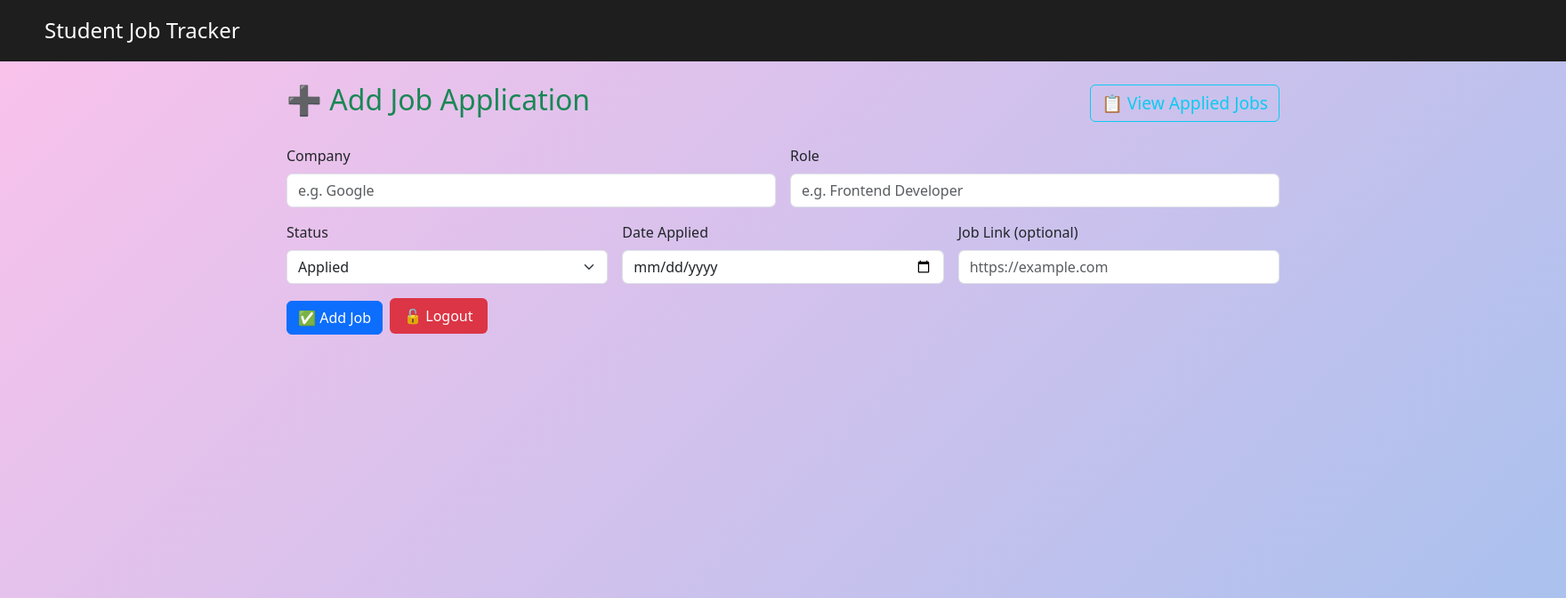
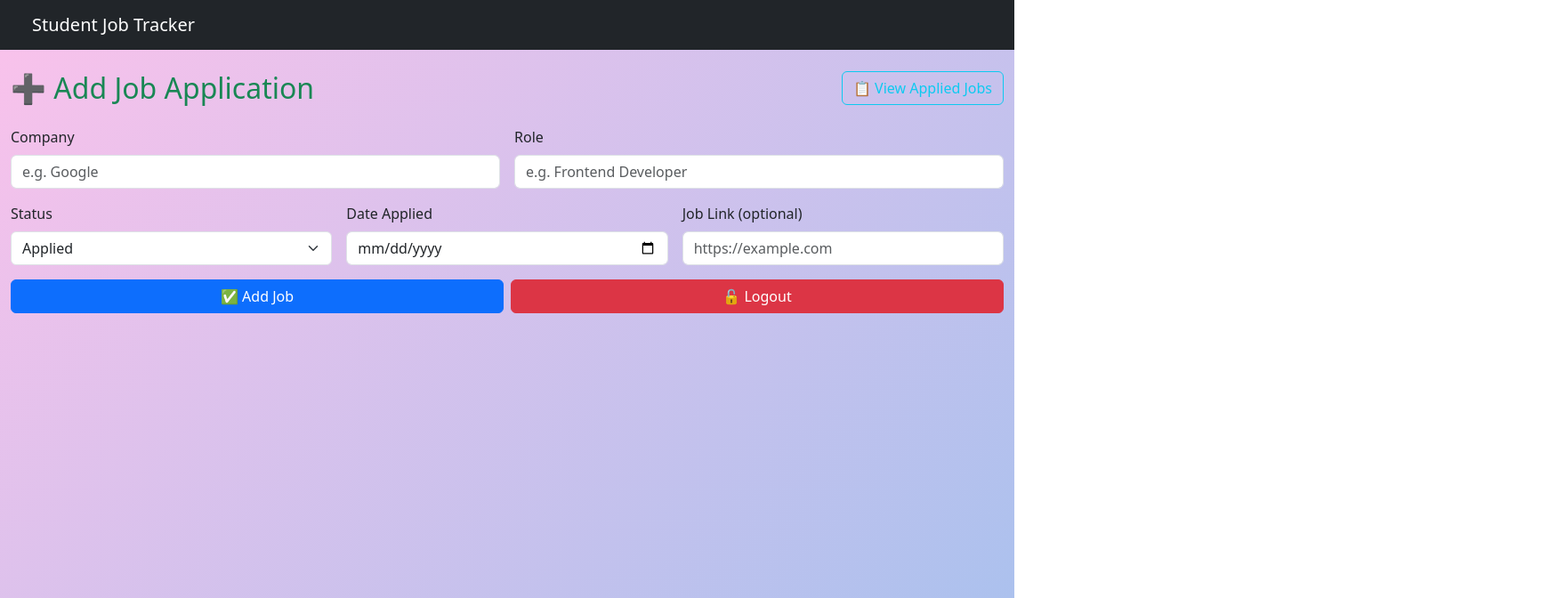
Before and after one commit to RohanGaikw/Student_Job_Tracker, a React (Vite) app in the folder frontend/: page /add-job in a window 1280 px wide. Shown: the top 672 px of the page at 89% size, 1760 px wide, since content can reach past the window. Built offline with nearby package versions, Linux system fonts and the light colour scheme.

Commit message:
Update AddJobForm.jsx

```diff
--- a/frontend/src/components/AddJobForm.jsx
+++ b/frontend/src/components/AddJobForm.jsx
@@ -28,11 +28,7 @@ const AddJobForm = () => {
     }
 
     try {
-      const jobData = {
-        ...form,
-        createdBy: user._id // 👈 send logged-in user ID
-      };
-
+      const jobData = { ...form, createdBy: user._id };
       await axios.post(`${import.meta.env.VITE_BACKEND_URL}/jobs`, jobData);
       alert('✅ Job added!');
       setForm({ company: '', role: '', status: 'Applied', appliedDate: '', link: '' });
@@ -42,40 +38,30 @@ const AddJobForm = () => {
     }
   };
 
-
   return (
-    <div
-    style={{
-      height: '100vh',
+    <div style={{
+      minHeight: '100vh',
       background: 'linear-gradient(135deg, #fbc2eb, #a6c1ee)',
       display: 'flex',
-      flexDirection: 'column',
-      width:'220vh'
-    }}
-  >
+      flexDirection: 'column'
+    }}>
+
       {/* Navbar */}
-    <nav
-      style={{
-        backgroundColor: '#1e1e1e',
-        color: 'white',
-        padding: '20px 50px',
-        display: 'flex',
-        justifyContent: 'space-between',
-        alignItems: 'center',
-      }}
-    >
-       <h4 onClick={() => navigate('/')} style={{ margin: 0, cursor: 'pointer' }}>
+      <nav className="navbar navbar-expand-md navbar-dark bg-dark px-4">
+        <div className="container-fluid">
+          <span className="navbar-brand" onClick={() => navigate('/')} style={{ cursor: 'pointer' }}>
             Student Job Tracker
-</h4>
+          </span>
+        </div>
       </nav>
+
+      {/* Form Section */}
       <div className="container my-4">
-      <div className="d-flex justify-content-between align-items-center mb-4">
-        <h2 className="text-success">➕ Add Job Application</h2>
-        {/* Job List Button */}
+        <div className="d-flex flex-column flex-md-row justify-content-between align-items-start align-items-md-center mb-4">
+          <h2 className="text-success mb-3 mb-md-0">➕ Add Job Application</h2>
           <button
             className="btn btn-outline-info"
             onClick={() => navigate('/job-list')}
-          style={{ fontSize: '1.2rem' }}
           >
             📋 View Applied Jobs
           </button>
@@ -142,28 +128,20 @@ const AddJobForm = () => {
             />
           </div>
 
-        <div className="col-12 mt-3">
-          <button type="submit" className="btn btn-primary me-2">
+          <div className="col-12 mt-3 d-flex flex-column flex-md-row gap-2">
+            <button type="submit" className="btn btn-primary w-100 w-md-auto">
               ✅ Add Job
             </button>
             <button
+              type="button"
+              className="btn btn-danger w-100 w-md-auto"
               onClick={() => {
                 localStorage.removeItem('user');
-      navigate('/'); // Redirect to home page after logout
-    }}
-    style={{
-      backgroundColor: '#dc3545',
-      color: 'white',
-      border: 'none',
-      padding: '8px 16px',
-      borderRadius: '6px',
-      cursor: 'pointer',
-      fontSize: '1rem'
+                navigate('/');
               }}
             >
               🔓 Logout
             </button>
-
           </div>
         </form>
       </div>
```
Lines whose indentation alone changed are shown as unchanged.
